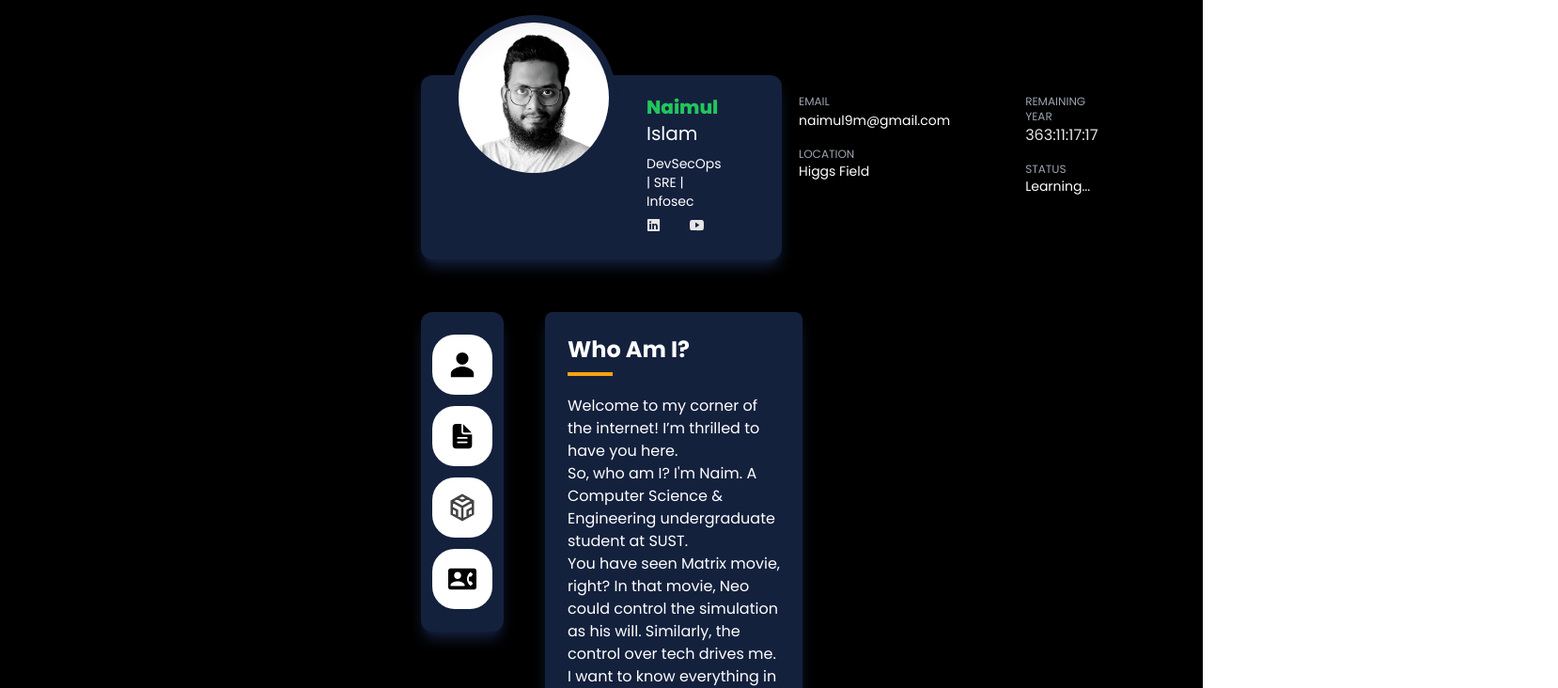
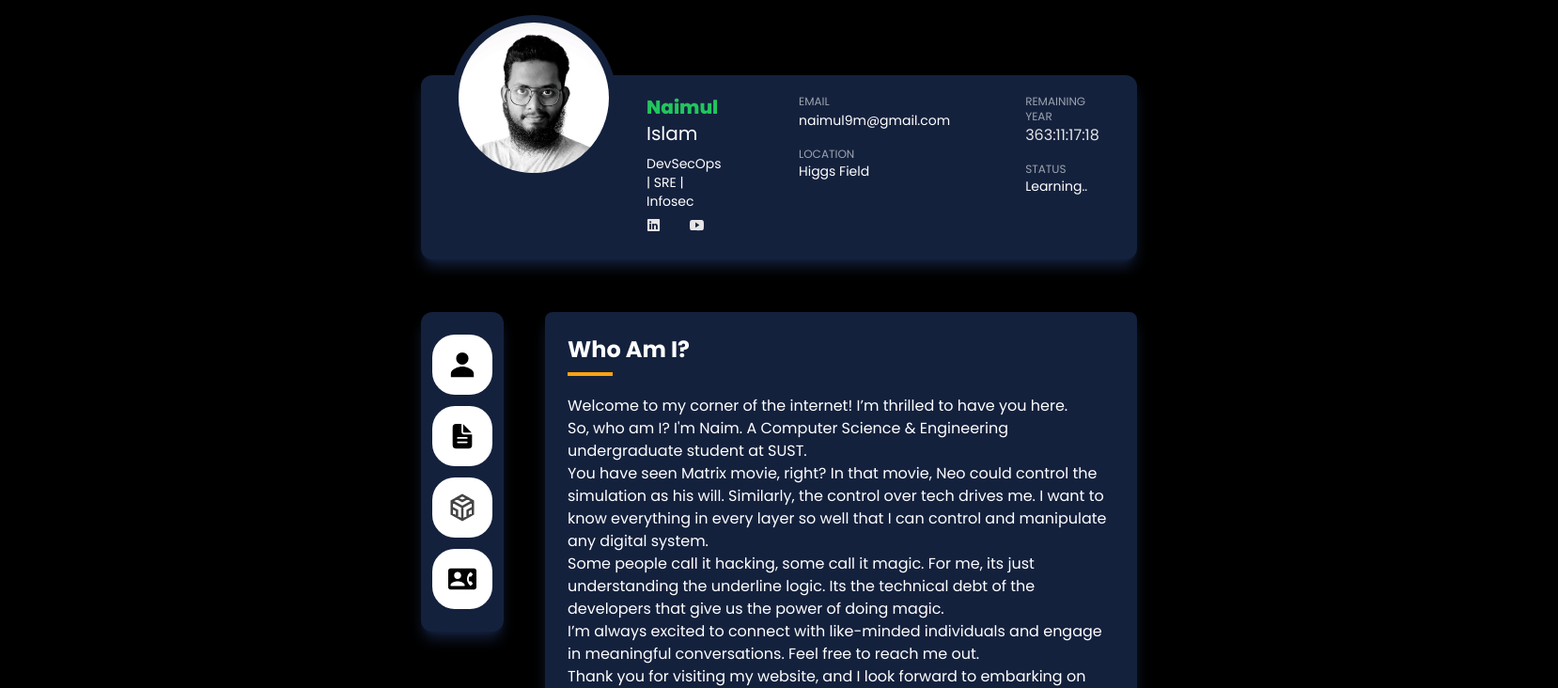
Before and after one commit to kcnaiamh/Personal-Portfolio, a React (Vite) app: page / in a window 1280 px wide. Shown: the top 732 px of the page at 94% size, 1658 px wide, since content can reach past the window. Built offline with nearby package versions, Linux system fonts and the light colour scheme; some icons are missing.

Commit message:
all good

```diff
--- a/src/layout/Layout.jsx
+++ b/src/layout/Layout.jsx
@@ -5,7 +5,8 @@ import { Toaster } from "react-hot-toast";
 
 const Layout = (props) => {
 	return (
-		<div className="flex-col pt-20 min-h-screen bg-black">
+		<div className="bg-black relative min-h-screen">
+			<div className="flex-col pt-20 bg-black absolute max-w-screen">
 				<Header />
 				<div className="flex space-x-11 mx-56 px-56">
 					<SideBar />
@@ -15,6 +16,7 @@ const Layout = (props) => {
 				</div>
 				<Toaster position="bottom-right" reverseOrder={false} />
 			</div>
+		</div>
 	);
 };
 
```
Lines whose indentation alone changed are shown as unchanged.
